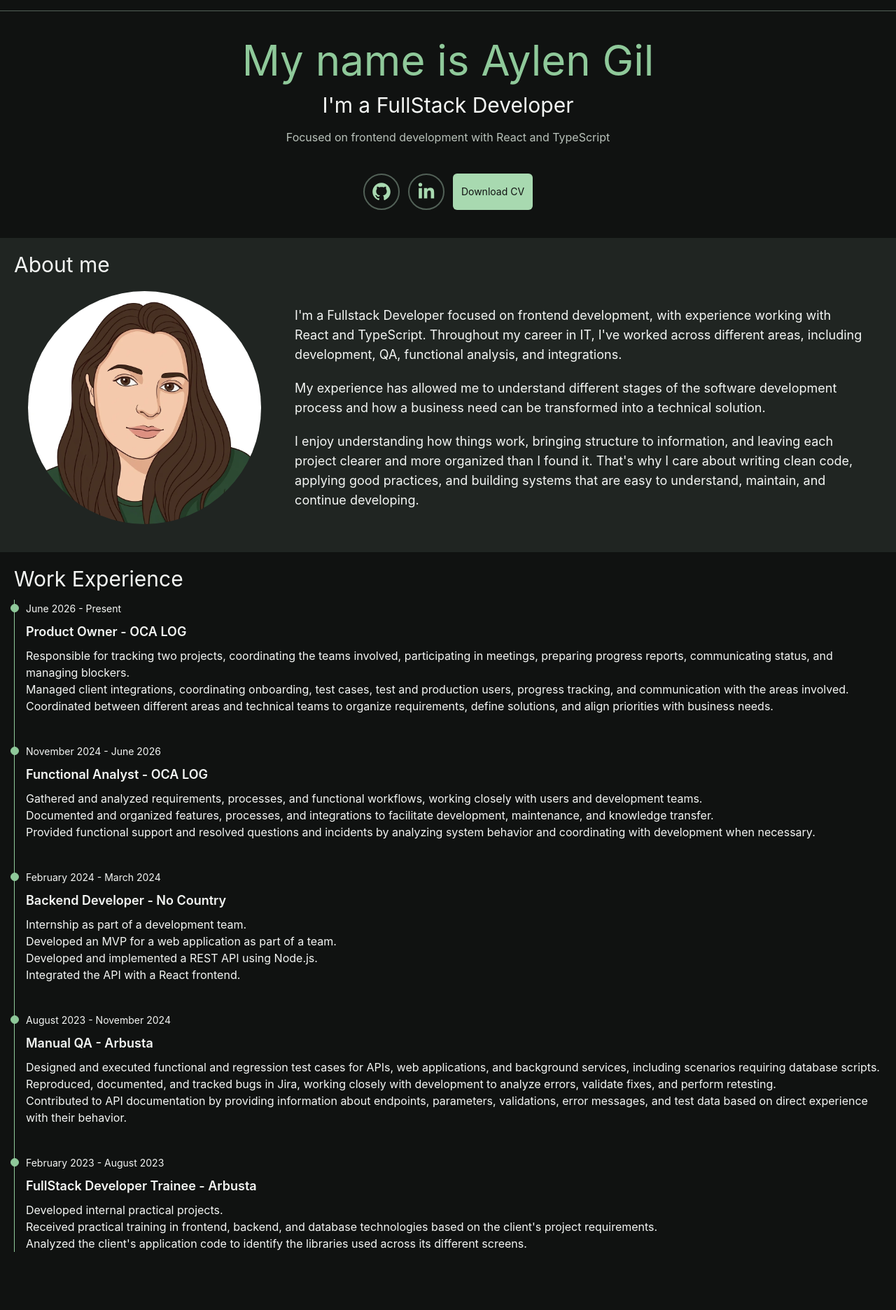
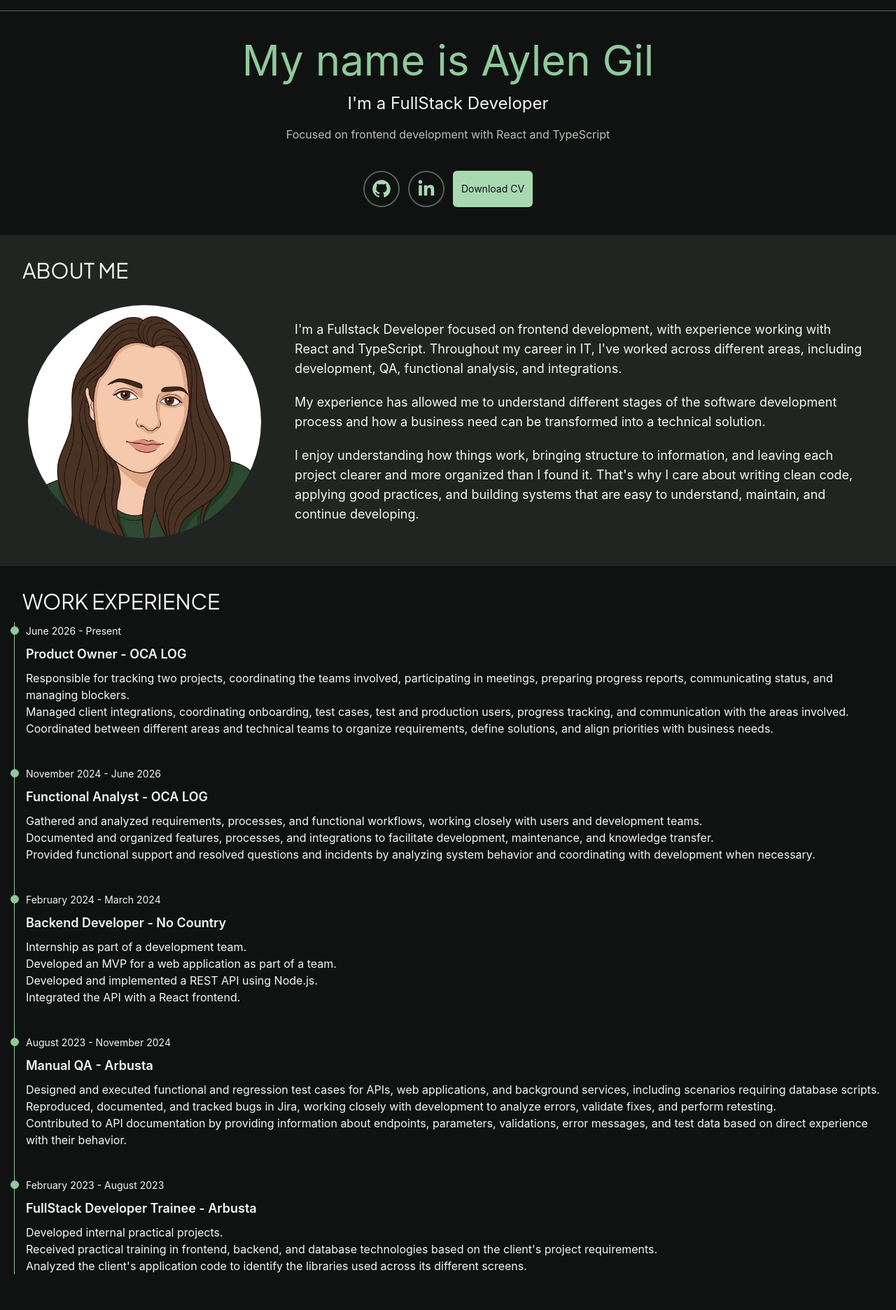
Before and after one commit to Loreaylen/portfolio2026, a React (Vite) app: page / in a window 1280 px wide. Shown: the part 64-1936 px from the top of the page at 70% size. Built offline with nearby package versions, Linux system fonts and the light colour scheme.

Commit message:
refactor: Implement Heading ui component

```diff
--- a/src/components/About/About.tsx
+++ b/src/components/About/About.tsx
@@ -1,5 +1,6 @@
 import { useTranslation } from "react-i18next";
-import { Section } from "../ui/Section";
+import Section from "../ui/Section";
+import Heading from "../ui/Heading";
 import avatar from '@/assets/img/avatar_v2.webp'
 
 const About = () => {
@@ -9,7 +10,7 @@ const About = () => {
 
   return (
     <Section id='about' className="bg-cards">
-      <h2 className="text-text-primary text-3xl max-lg:text-2xl">{t('about.title')}</h2>
+      <Heading>{t('about.title')}</Heading>
       <div className="flex flex-row gap-2 items-center  max-lg:flex-col">
       <div className="p-5"><img className="rounded-full" src={avatar} alt={t('aboutImageAlt', {ns: 'common'})} /></div>
       <article className="text-text-primary p-5 flex flex-col gap-5 text-lg max-lg:text-sm">
--- a/src/components/Contact/Contact.tsx
+++ b/src/components/Contact/Contact.tsx
@@ -1,5 +1,6 @@
 import { useTranslation } from "react-i18next";
-import { Section } from "../ui/Section";
+import Section from "../ui/Section";
+import Heading from "../ui/Heading";
 import SocialLink from "../SocialLink/SocialLink";
 
 const Contact = () => {
@@ -7,7 +8,7 @@ const Contact = () => {
   const { t } = useTranslation('translation', {keyPrefix: 'contact'})
   return (
     <Section id="contact" className="bg-background">
-      <h2 className="text-text-primary text-3xl max-lg:text-2xl">{t('title')}</h2>
+      <Heading>{t('title')}</Heading>
       <p className="text-text-primary text-center">{t('description')}</p>
       <div className="flex flex-row gap-3 justify-center">
         <SocialLink socialType="linkedin"/>
--- a/src/components/Experience/Experience.tsx
+++ b/src/components/Experience/Experience.tsx
@@ -1,6 +1,7 @@
 import { useTranslation } from "react-i18next";
 import type { ExperienceData } from "@/components/Experience/experience.types";
-import { Section } from "../ui/Section";
+import Section  from "../ui/Section";
+import Heading from "../ui/Heading";
 import ExperienceItem from "./ExperienceItem";
 
 const Experience = () => {
@@ -10,7 +11,7 @@ const Experience = () => {
 
   return (
     <Section id="experience" className="bg-background">
-      <h2 className="text-3xl mb-3 text-text-primary">{t('experience.title', {ns:'translation'})}</h2>
+      <Heading>{t('experience.title', {ns:'translation'})}</Heading>
       <ol className="relative border-s border-action">
       {
         jobs.map((job: ExperienceData, i: number) => (
--- a/src/components/Hero/Hero.tsx
+++ b/src/components/Hero/Hero.tsx
@@ -1,5 +1,5 @@
 import { useTranslation } from "react-i18next";
-import { Section } from "../ui/Section";
+import  Section  from "../ui/Section";
 import SocialLink from '../SocialLink/SocialLink'
 import cvEn from '/cv/AylenGil_CV_EN.pdf'
 import cvEs from '/cv/AylenGil_CV_ES.pdf'
@@ -14,7 +14,7 @@ const Hero = () => {
     <Section id='home' className="bg-background mt-15 flex flex-col align-center justify-center">
       <div className='text-center flex flex-col gap-4 py-5'>
         <h1 className="text-action text-6xl max-lg:text-4xl">{t('hero.title', {ns:'translation'})}</h1>
-        <h2 className="text-text-primary text-3xl max-lg:text-2xl">{t('hero.role',{ns:'translation'})}</h2>
+        <h2 className="text-text-primary text-2xl">{t('hero.role',{ns:'translation'})}</h2>
         <span className="text-text-secondary text-base max-lg:text-base">{t('hero.focus',{ns:'translation'})}</span>
       </div>
       <div className='flex flex-row justify-center align-center gap-3 py-5'>
--- a/src/components/Projects/Projects.tsx
+++ b/src/components/Projects/Projects.tsx
@@ -1,5 +1,6 @@
 import { useTranslation } from "react-i18next";
-import { Section } from "../ui/Section";
+import Section from "../ui/Section";
+import Heading from "../ui/Heading";
 import type { ProjectData } from "@/components/Projects/projects.types";
 import ProjectCard from "./ProjectCard"
 
@@ -10,7 +11,7 @@ const Projects = () => {
 
   return (
     <Section id='projects' className="bg-background">
-      <h2 className="text-text-primary text-3xl max-lg:text-2xl">{t('title')}</h2>
+      <Heading>{t('title')}</Heading>
       <div className="flex flex-row flex-wrap">
         {
           projects.map((project: ProjectData, i: number) => {
--- a/src/components/Skills/Skills.tsx
+++ b/src/components/Skills/Skills.tsx
@@ -1,6 +1,7 @@
 import { useTranslation } from "react-i18next"
 import { useState } from "react"
-import { Section } from "../ui/Section";
+import Section from "../ui/Section";
+import Heading from "../ui/Heading";
 import skillsData from '@/assets/data/skills.json'
 
 type Category = "frontend" | "backend" | "database" | "tools"
@@ -26,7 +27,7 @@ const Skills = () => {
 
   return (
     <Section id='skills' className="bg-cards">
-      <h2 className="text-text-primary text-3xl max-lg:text-2xl">{t('title')}</h2>
+      <Heading>{t('title')}</Heading>
       <div className="p-3 flex flex-row gap-3 flex-wrap">
         {categories.map((category: Category) => {
           return (
--- /dev/null
+++ b/src/components/ui/Heading.tsx
@@ -0,0 +1,14 @@
+interface HeadingProps {
+  children: string,
+  className?: string
+}
+
+const Heading = ({children, className}: HeadingProps) => {
+  return (
+    <h2 className={`p-3 text-text-primary font-jakarta text-3xl max-lg:text-2xl uppercase ${className}`}>
+      {children}
+    </h2>
+  )
+}
+
+export default Heading
--- a/src/components/ui/Section.tsx
+++ b/src/components/ui/Section.tsx
@@ -5,7 +5,7 @@ interface SectionProps extends PropsWithChildren {
   id?:string
 }
 
-export const Section = ({children, className, id}: SectionProps) => {
+const Section = ({children, className, id}: SectionProps) => {
 
   return(
     <section  id={id} className={`p-5 ${className}`}>
@@ -13,3 +13,4 @@ export const Section = ({children, className, id}: SectionProps) => {
     </section>
   )
 }
+export default Section
```
